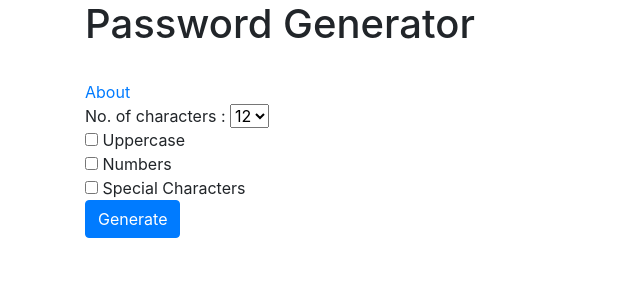
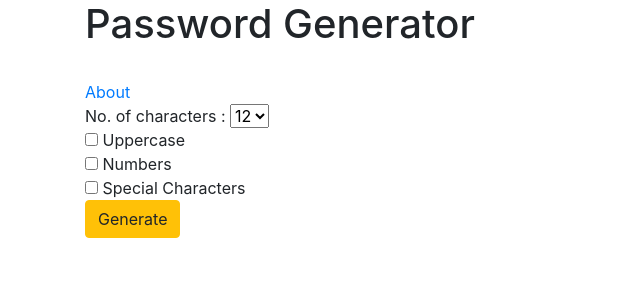
Before and after one commit to rakesh350/djabgo-password-generator, a Django app: page / in a window 1280 px wide. Shown: the top 300 px of the page, without its empty margins (0-640 px from the left). Run offline with Django 3.2, Linux system fonts and the light colour scheme; some libraries are stand-ins or nearby versions.

Commit message:
Button changes

```diff
--- a/generator/templates/generator/home.html
+++ b/generator/templates/generator/home.html
@@ -34,7 +34,7 @@
             <br>
             <input type="checkbox" name="specialchars"> Special Characters
             <br>
-            <input type="submit" value="Generate" class="btn btn-primary">
+            <input type="submit" value="Generate" class="btn btn-warning">
         </form>
     </div>
 
```
